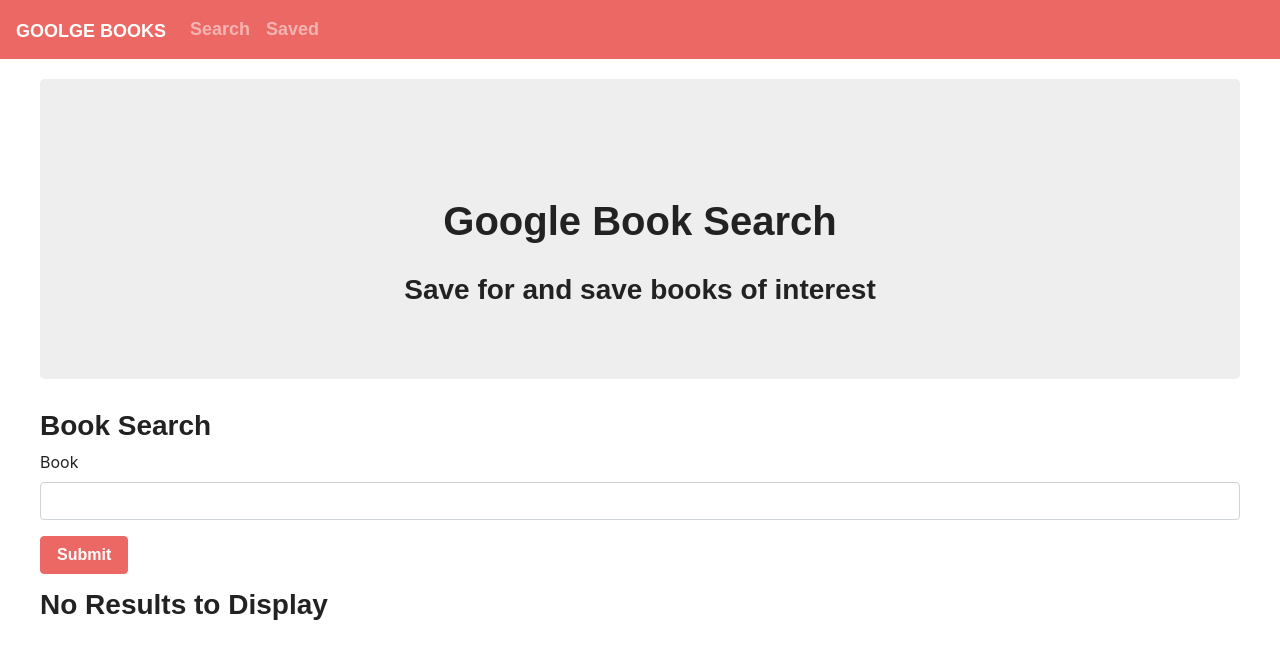
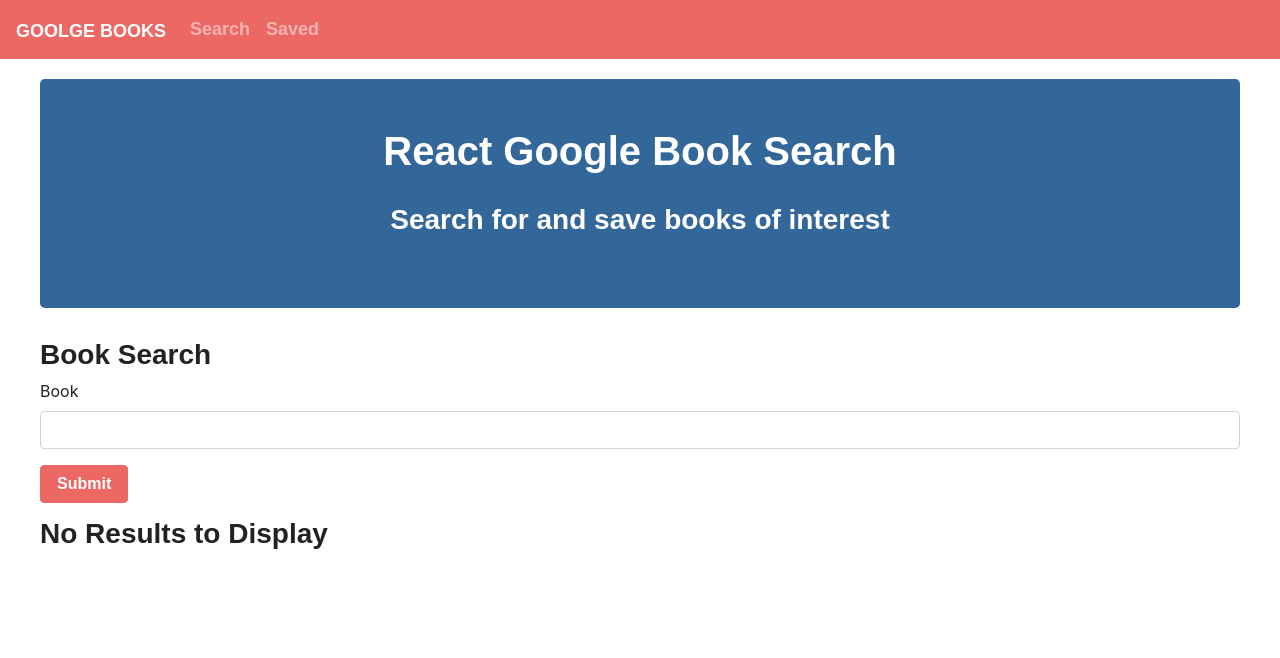
Before and after one commit to ryangautier1/GoogleBookSearch, a React (Create React App) app in the folder client/: page / in a window 1280 px wide. Shown: the top 658 px of the page. Built offline with nearby package versions, Linux system fonts and the light colour scheme; a web font is replaced by a local one.

Commit message:
style jumbotron, add readme

```diff
--- a/client/src/components/Jumbotron/index.js
+++ b/client/src/components/Jumbotron/index.js
@@ -1,13 +1,14 @@
 import React from "react";
+import "./style.css"
 
 function Jumbotron() {
   return (
     <div
-      style={{ minHeight: 300, clear: "both", paddingTop: 120, textAlign: "center"}}
+      style={{ minHeight: 200, clear: "both", paddingTop: 50, textAlign: "center"}}
       className="jumbotron">
-        <h1>Google Book Search</h1>
+        <h1>React Google Book Search</h1>
         <br/>
-        <h3>Save for and save books of interest</h3>
+        <h3>Search for and save books of interest</h3>
     </div>
   );
 }
--- /dev/null
+++ b/client/src/components/Jumbotron/style.css
@@ -0,0 +1,4 @@
+.jumbotron {
+  background-color: #369;
+  color: #fff;
+}
```
Also changed, not shown: 2 other files (tests, documents, lock files or other folders).
